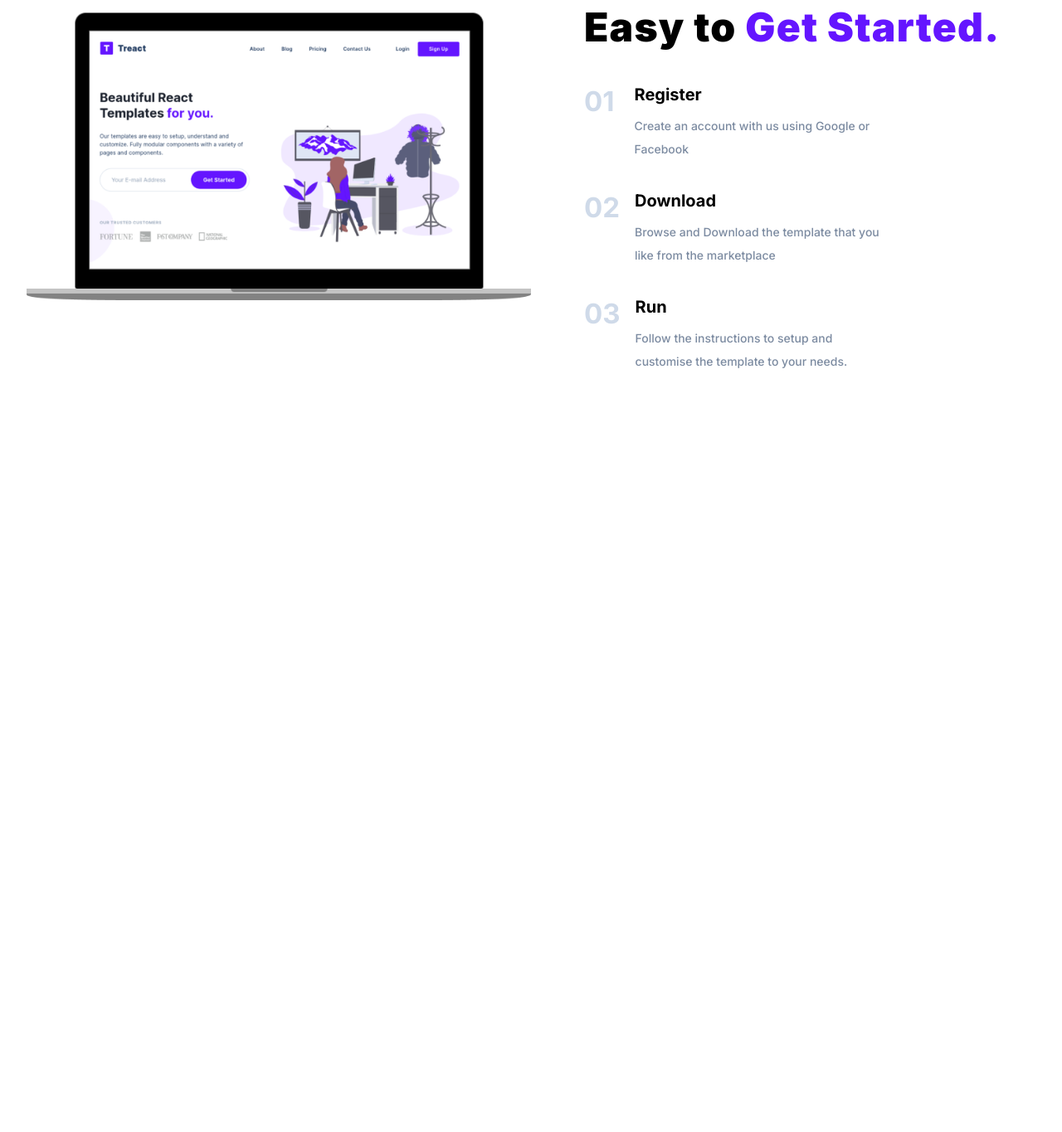
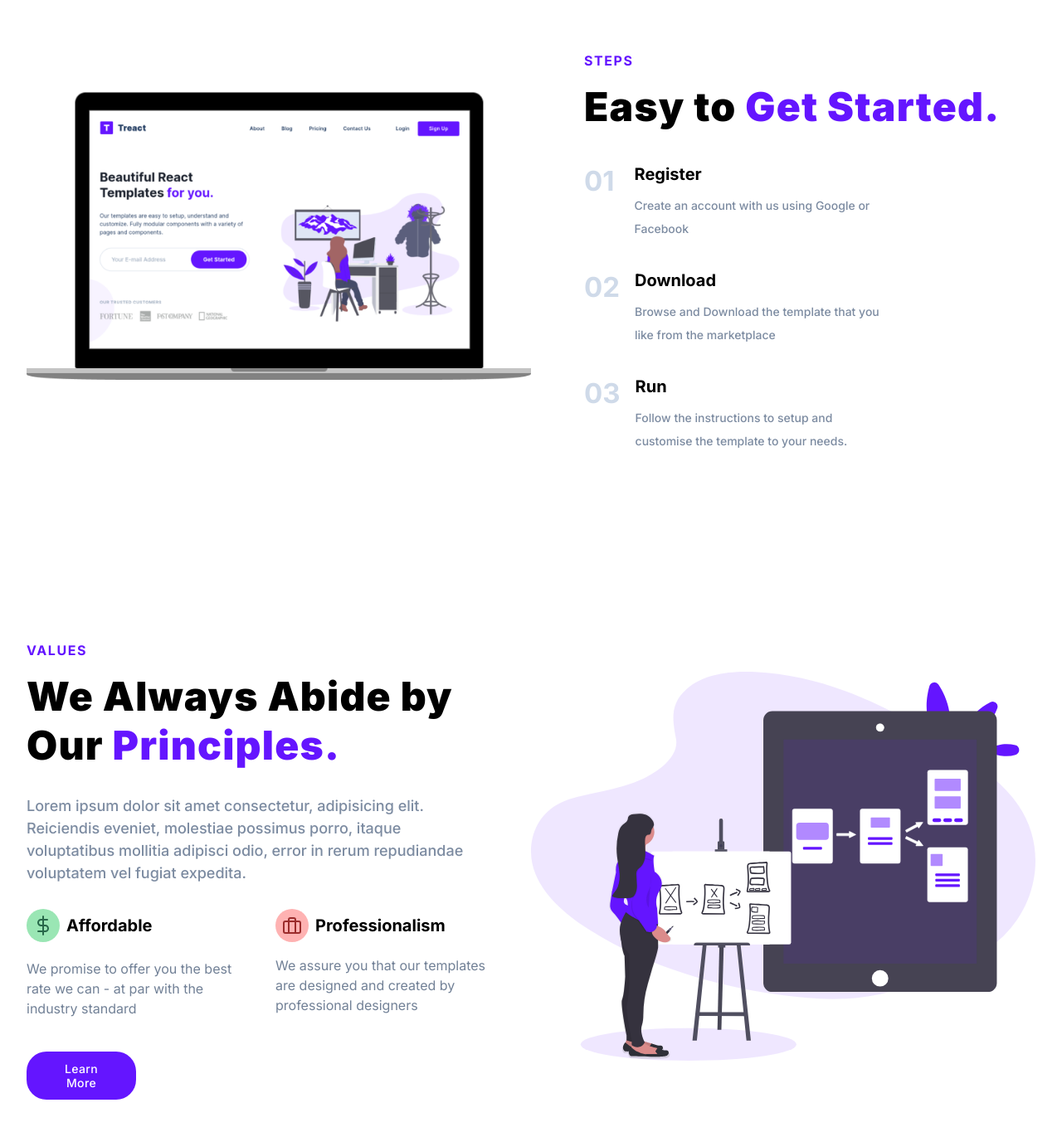
Before and after one commit to RyamaCoding/Treact-project, a plain HTML site: page index.html in a window 1280 px wide. Shown: the part 2176-3541 px from the top of the page at 83% size. Before the commit the page ends 2694 px from the top, so only its background shows below. Drawn offline with Linux system fonts and the light colour scheme.

Commit message:
values added

```diff
--- a/index.html
+++ b/index.html
@@ -10,6 +10,7 @@
       href="https://fonts.googleapis.com/css2?family=Inter:wght@400;500;600;700;900&display=swap"
       rel="stylesheet"
     />
+    <script src="https://code.iconify.design/iconify-icon/1.0.0/iconify-icon.min.js"></script>
     <link rel="icon" href="/favicon.ico" />
   </head>
 
@@ -261,6 +262,42 @@
             </div>
           </div>
         </section>
+
+        <section id="values">
+          <div class="row">
+            <div class="values__description--wrapper">
+              <div class="values__wrapper">
+                <h2 class="quality__subtitle"><span class="purple">VALUES</span></h2>
+                <h1 class="quality__title">We Always Abide by Our <span class="purple">Principles.</span></h1>
+                <p class="values__para">Lorem ipsum dolor sit amet consectetur, adipisicing elit. Reiciendis eveniet, molestiae possimus porro, itaque voluptatibus mollitia adipisci odio, error in rerum repudiandae voluptatem vel fugiat expedita.</p>
+              </div>
+              <div class="values__descriptions">
+                <div class="values__description--box">
+                  <div class="values__description-title">
+                    <div class="values__bd--wrapper1">
+                      <img class="dollar" src="./assets/dollar-sign (1).svg" alt="">
+                    </div>
+                    <h2 class="values__text">Affordable</h2>
+                  </div>
+                  <p class="values__description-para">We promise to offer you the best rate we can - at par with the industry standard</p>
+                </div>
+                <div class="values__description--box">
+                  <div class="values__description-title">
+                    <div class="values__bd--wrapper2">
+                      <img class="briefcase" src="./assets/briefcase (1).svg" alt="">
+                    </div>
+                    <h2 class="values__text">Professionalism</h2>
+                  </div>
+                  <p class="values__description-para">We assure you that our templates are designed and created by professional designers</p>
+                </div>
+              </div>
+              <button class="values__btn">Learn More</button>
+            </div>
+            <div class="values__img--wrapper">
+              <img class="values__img" src="./assets/prototype-illustration.21bc4b3f612a2f257c3d361067582485.svg" alt="">
+            </div>
+          </div>
+        </section>
       </main>
     </body>
   </div>
--- a/styles.css
+++ b/styles.css
@@ -344,6 +344,7 @@
     max-width: 1280px;
     margin: 0 auto;
     display: flex;
+    padding: 96px 0px;
 }
 
 .easy__img--wrapper{
@@ -403,3 +404,96 @@
 .easy__steps--box{
     margin-top: 20px;
 }
+
+/*
+
+VALUES
+
+*/
+
+#values .row{
+    width: 100%;
+    max-width: 1280px;
+    margin: 0 auto;
+    display: flex;
+    padding: 96px 0px;
+}
+
+.values__description--wrapper{
+    width: 50%;
+}
+
+.values__para{
+    font-size: 18px;
+    line-height: 1.5em;
+    font-weight: 500;
+    color: #7c8Ba1;
+    max-width: 540px;
+    margin: 30px 0px 30px 0px;
+}
+
+.values__descriptions{
+    display: flex;
+}
+
+.values__description-box{
+    display: flex;
+    flex-direction: column;
+}
+
+.values__description-title{
+    display: flex;
+}
+
+
+.values__img--wrapper{
+    width: 50%;
+}
+
+.values__img{
+    width: 100%;
+    padding: 36px 0px;
+}
+
+.values__description-para{
+    font-size: 16px;
+    color: #718096;
+    font-weight: 300;
+    padding-top: 16px;
+    max-width: 300px;
+    padding-right: 24px;
+    line-height: 1.5em;
+    word-spacing: 0.025px;
+}
+
+.values__btn{
+    text-decoration: none;
+    color: white;
+    background-color: #6415ff;
+    border-radius: 24px;
+    padding: 12px 26px;
+    font-size: 14px;
+    font-weight: 500;
+    letter-spacing: 0.025em;
+    border: none;
+    width: 132px;
+    margin-top: 40px;
+}
+
+.dollar{
+    background-color: #9ae6b4;
+    border-radius: 9999px;
+    padding: 8px;
+}
+
+.values__bd--wrapper2{
+    background-color: #FEB2b2;
+    border-radius: 9999px;
+    padding: 8px;
+    height: 40px;
+}
+
+.values__text{
+    font-size: 20px;
+    padding: 8px 0px 0px 8px;
+}
```
Also changed, not shown: assets/briefcase (1).svg (added), assets/dollar-sign (1).svg (added), assets/prototype-illustration.21bc4b3f612a2f257c3d361067582485.svg (added).
